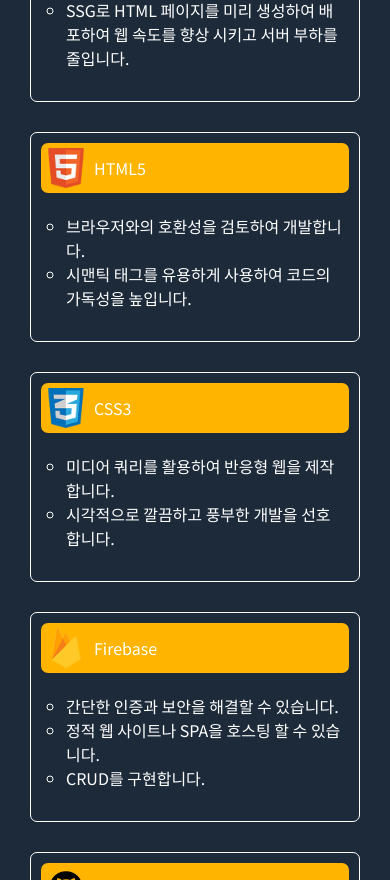
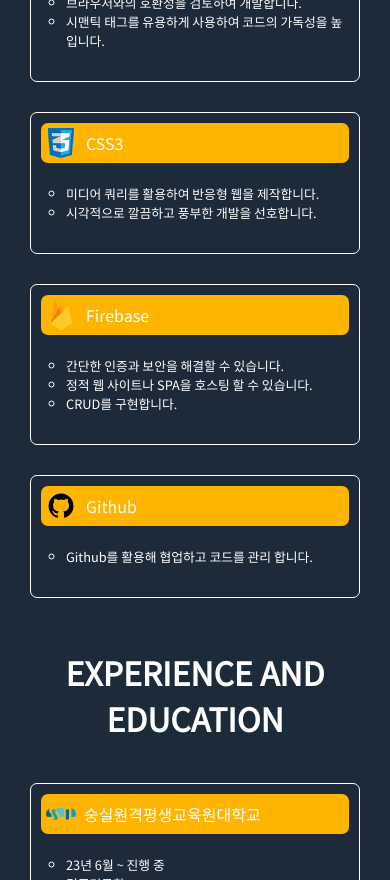
Before and after one commit to Wjyeop/portfolio, a React (Create React App) app: page /skills in a window 390 px wide. Shown: the part 1120-2000 px from the top of the page. Built offline with nearby package versions, Linux system fonts and the light colour scheme.

Commit message:
Fix. 반응형 수정

```diff
--- a/src/App.css
+++ b/src/App.css
@@ -232,6 +232,8 @@
   margin: 0px;
   display: flex;
   width: auto;
+  align-items: center;
+  justify-content: flex-start;
   background-color: #ffb400;
 }
 
@@ -284,6 +286,8 @@
   margin: 0px;
   display: flex;
   width: auto;
+  align-items: center;
+  justify-content: flex-start;
   background-color: #ffb400;
 }
 
@@ -446,6 +450,8 @@
   .Menu .Menu-2 a {
     background-color: #ffb400;
     margin-top: 30px;
+    border-radius: 1px solid #fff;
+    border-color: #fff;
   }
 
   .Menu .Menu-2 .menu-item {
@@ -507,6 +513,10 @@
     padding: 20px;
   }
 
+  .Skills .title .small {
+    top: 20px;
+  }
+
   .Skills .Skills-1 {
     padding-top: 50px;
     padding-bottom: 0px;
@@ -516,12 +526,55 @@
     width: 100%;
   }
 
+  .Skills .Skills-1 div div {
+    height: 40px;
+  }
+
+  .Skills .Skills-1 div div > img {
+    width: 30px;
+  }
+  .Skills .Skills-1 div div > svg {
+    width: 30px;
+    top: 5px;
+  }
+
+  .Skills .Skills-1 div ul li {
+    font-size: 0.8rem;
+  }
+
+  .Skills .Skills-1 div div > span {
+    padding: 0;
+    padding-left: 10px;
+  }
+
   .Skills .Skills-2 {
     padding-top: 20px;
   }
 
   .Skills .Skills-2 div {
     width: 100%;
+  }
+  .Skills .Skills-2 div div {
+    height: 40px;
+  }
+  .Skills .Skills-2 div div > img {
+    width: 30px;
+  }
+
+  .Skills .Skills-2 div ul li {
+    font-size: 0.8rem;
+  }
+  .Skills .Skills-2 div ul a {
+    font-size: 0.8rem;
+  }
+
+  .projects .title .small {
+    top: 20px;
+  }
+
+  .projects .projects-1 .con-title {
+    font-size: 0.9rem;
+    font-weight: bold;
   }
 
   .projects .projects-1 .con-wrap {
```
